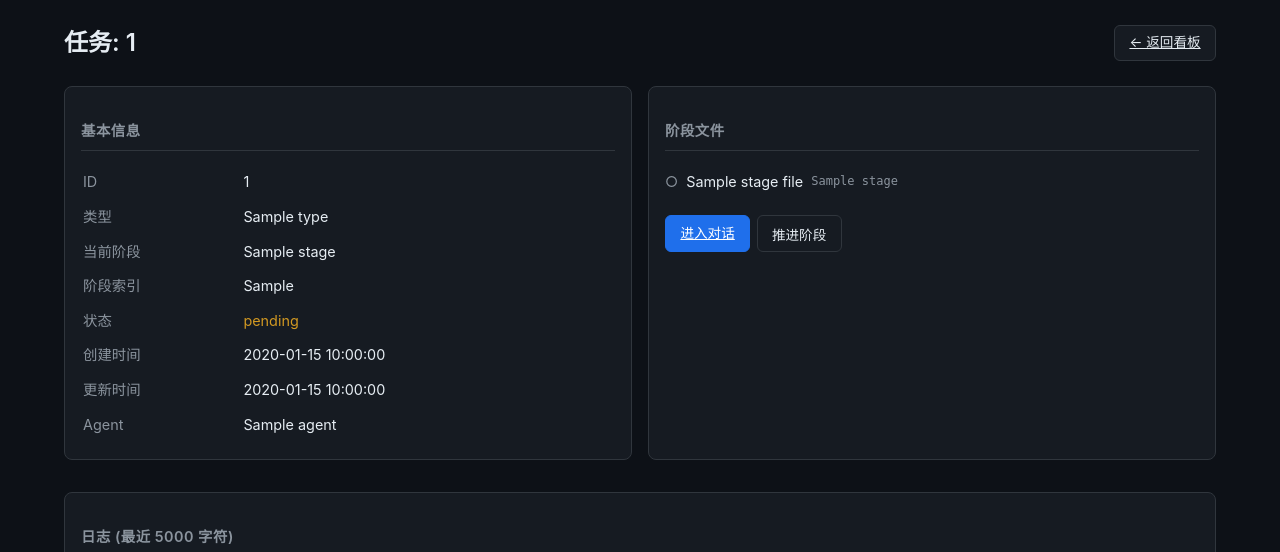
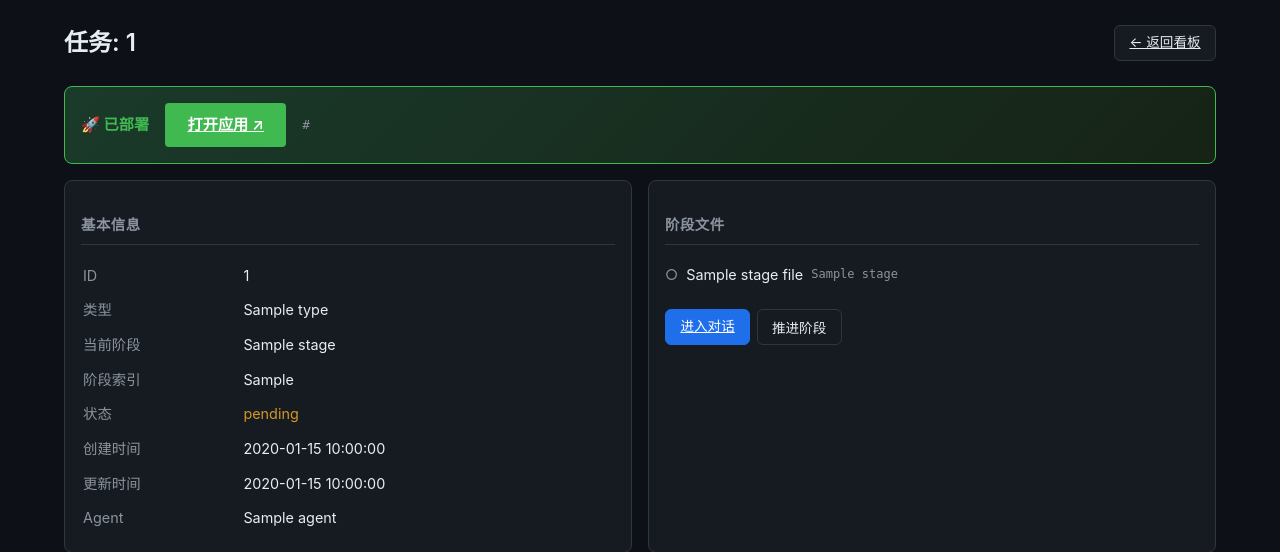
Before and after one commit to yuefengwang/harness-flow, a FastAPI app: template sw_lib/web/templates/detail.html in a window 1280 px wide. Shown: the part 57-609 px from the top of the page. Run offline with FastAPI, Linux system fonts and the light colour scheme; the template is opened without the code that fills it: most values are stand-ins (such as "Sample title", 1, 10 or a date in 2020).

Commit message:
add cloudflare public access.

```diff
--- a/sw_lib/web/static/css/dashboard.css
+++ b/sw_lib/web/static/css/dashboard.css
@@ -574,3 +574,46 @@ h3 {
 .deploy-section h3 { margin-bottom: 0.5em; }
 
 .deploy-url { color: var(--primary); font-size: 0.85em; margin-left: 0.5em; }
+
+/* Deploy access banner */
+.deploy-access {
+    background: linear-gradient(135deg, #1a3a2a 0%, #162316 100%);
+    border-color: var(--success);
+}
+
+.deploy-access-inner {
+    display: flex;
+    align-items: center;
+    gap: 1rem;
+    flex-wrap: wrap;
+}
+
+.deploy-access-label {
+    font-weight: 700;
+    font-size: 0.95rem;
+    color: var(--success);
+}
+
+.deploy-access-url {
+    color: var(--text-dim);
+    font-size: 0.8rem;
+    font-family: monospace;
+    word-break: break-all;
+}
+
+.btn-lg {
+    padding: 0.6rem 1.4rem;
+    font-size: 0.95rem;
+    font-weight: 600;
+}
+
+.btn-success {
+    background: var(--success);
+    color: #fff;
+    border: none;
+}
+
+.btn-success:hover {
+    background: #2ea043;
+    opacity: 0.95;
+}
--- a/sw_lib/web/templates/detail.html
+++ b/sw_lib/web/templates/detail.html
@@ -5,6 +5,18 @@
     <h1>任务: {{ task.id }}</h1>
     <a href="/" class="btn">← 返回看板</a>
 </div>
+
+{% if deploy_url %}
+<div class="detail-card deploy-access">
+    <div class="deploy-access-inner">
+        <span class="deploy-access-label">🚀 已部署</span>
+        <a href="{{ deploy_url }}" target="_blank" class="btn btn-success btn-lg">
+            打开应用 ↗
+        </a>
+        <span class="deploy-access-url">{{ deploy_url }}</span>
+    </div>
+</div>
+{% endif %}
 
 <div class="detail-grid">
     <div class="detail-card">
```
Also changed, not shown: sw_lib/web/cloudflared.py (added, +109 -0 lines), sw_lib/web/routes/tasks.py (+19 -1 lines), tests/unit/web/test_tasks_api.py (+7 -1 lines), 5 other files.
